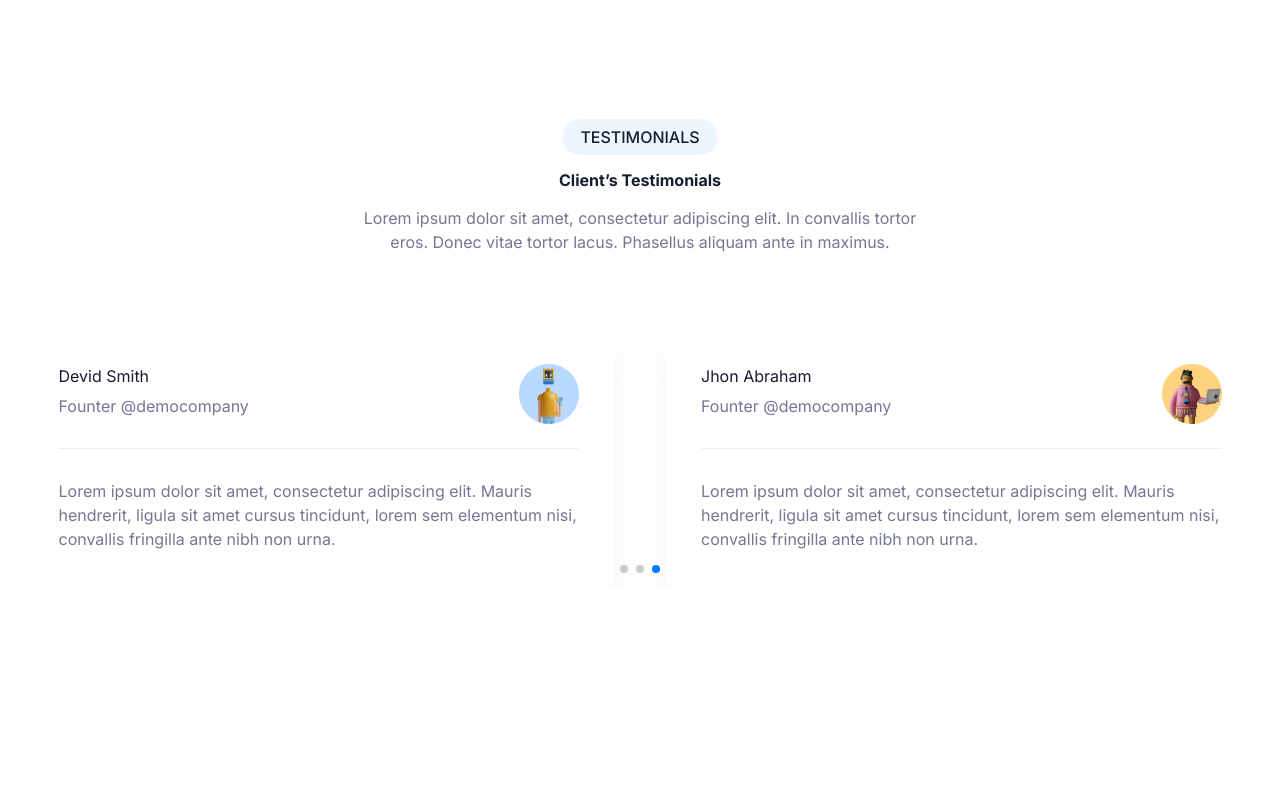
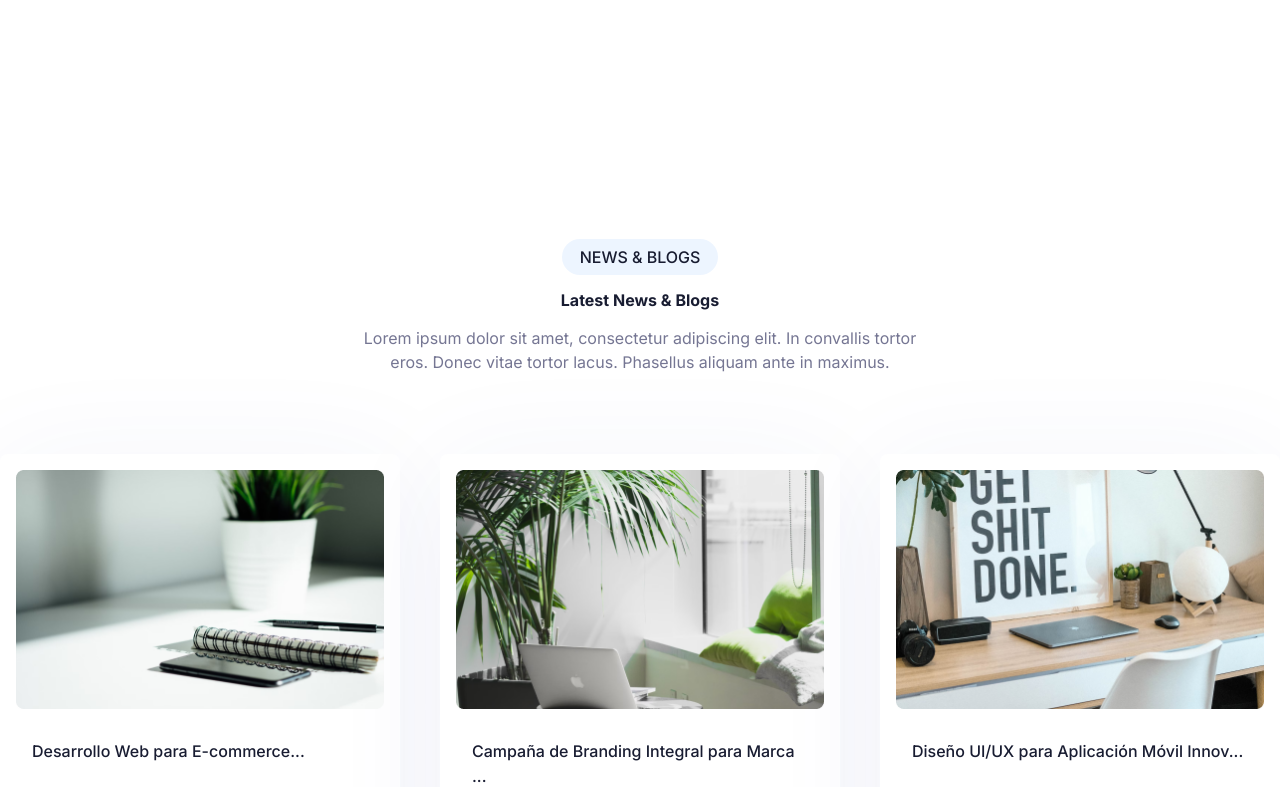
Before and after one commit to Mateocorone/Multiservices, a Next.js app: page / in a window 1280 px wide. Shown: the part 1580-2367 px from the top of the page. Built offline with nearby package versions, Linux system fonts and the light colour scheme.

Commit message:
Delete Testimonials
Also need help with permanent delete the file because have a problem when I delete de file

```diff
--- a/app/(site)/support/page.tsx
+++ b/app/(site)/support/page.tsx
@@ -1,5 +1,4 @@
 import React from "react";
-import Contact from "@/components/Contact";
 import { Metadata } from "next";
 
 export const metadata: Metadata = {
@@ -12,7 +11,6 @@ export const metadata: Metadata = {
 const SupportPage = () => {
   return (
     <div className="pb-20 pt-40">
-      <Contact />
     </div>
   );
 };
--- a/components/Testimonial/SingleTestimonial.tsx
+++ /dev/null
@@ -1,23 +0,0 @@
-import { Testimonial } from "@/types/testimonial";
-import Image from "next/image";
-
-const SingleTestimonial = ({ review }: { review: Testimonial }) => {
-  const { name, designation, image, content } = review;
-  return (
-    <div className="rounded-lg bg-white p-9 pt-7.5 shadow-solid-9 dark:border dark:border-strokedark dark:bg-blacksection dark:shadow-none">
-      <div className="mb-7.5 flex justify-between border-b border-stroke pb-6 dark:border-strokedark">
-        <div>
-          <h3 className="mb-1.5 text-metatitle3 text-black dark:text-white">
-            {name}
-          </h3>
-          <p>{designation}</p>
-        </div>
-        <Image width={60} height={50} className="" src={image} alt={name} />
-      </div>
-
-      <p>{content}</p>
-    </div>
-  );
-};
-
-export default SingleTestimonial;
--- a/components/Testimonial/index.tsx
+++ b/components/Testimonial/index.tsx
@@ -1,88 +1,5 @@
-"use client";
-import SectionHeader from "../Common/SectionHeader";
+const Testimonial = () => {
 
-import { Autoplay, Pagination } from "swiper";
-import "swiper/css";
-import "swiper/css/navigation";
-import "swiper/css/pagination";
-import { Swiper, SwiperSlide } from "swiper/react";
-
-import { motion } from "framer-motion";
-import SingleTestimonial from "./SingleTestimonial";
-import { testimonialData } from "./testimonialData";
-
-const Testimonial = () => {
-  return (
-    <>
-      <section>
-        <div className="mx-auto max-w-c-1315 px-4 md:px-8 xl:px-0">
-          {/* <!-- Section Title Start --> */}
-          <div className="animate_top mx-auto text-center">
-            <SectionHeader
-              headerInfo={{
-                title: `TESTIMONIALS`,
-                subtitle: `Client’s Testimonials`,
-                description: `Lorem ipsum dolor sit amet, consectetur adipiscing elit. In convallis tortor eros. Donec vitae tortor lacus. Phasellus aliquam ante in maximus.`,
-              }}
-            />
-          </div>
-          {/* <!-- Section Title End --> */}
-        </div>
-
-        <motion.div
-          variants={{
-            hidden: {
-              opacity: 0,
-              y: -20,
-            },
-
-            visible: {
-              opacity: 1,
-              y: 0,
-            },
-          }}
-          initial="hidden"
-          whileInView="visible"
-          transition={{ duration: 1, delay: 0.1 }}
-          viewport={{ once: true }}
-          className="animate_top mx-auto mt-15 max-w-c-1235 px-4 md:px-8 xl:mt-20 xl:px-0"
-        >
-          {/* <!-- Slider main container --> */}
-          <div className="swiper testimonial-01 mb-20 pb-22.5">
-            {/* <!-- Additional required wrapper --> */}
-            <Swiper
-              spaceBetween={50}
-              slidesPerView={2}
-              autoplay={{
-                delay: 2500,
-                disableOnInteraction: false,
-              }}
-              pagination={{
-                clickable: true,
-              }}
-              modules={[Autoplay, Pagination]}
-              breakpoints={{
-                // when window width is >= 640px
-                0: {
-                  slidesPerView: 1,
-                },
-                // when window width is >= 768px
-                768: {
-                  slidesPerView: 2,
-                },
-              }}
-            >
-              {testimonialData.map((review) => (
-                <SwiperSlide key={review?.id}>
-                  <SingleTestimonial review={review} />
-                </SwiperSlide>
-              ))}
-            </Swiper>
-          </div>
-        </motion.div>
-      </section>
-    </>
-  );
 };
 
 export default Testimonial;
--- a/components/Testimonial/testimonialData.ts
+++ /dev/null
@@ -1,38 +0,0 @@
-import image1 from "@/public/images/user/user-01.png";
-import image2 from "@/public/images/user/user-02.png";
-import { Testimonial } from "@/types/testimonial";
-
-export const testimonialData: Testimonial[] = [
-  {
-    id: 1,
-    name: "Devid Smith",
-    designation: "Founter @democompany",
-    image: image1,
-    content:
-      "Lorem ipsum dolor sit amet, consectetur adipiscing elit. Mauris hendrerit, ligula sit amet cursus tincidunt, lorem sem elementum nisi, convallis fringilla ante nibh non urna.",
-  },
-  {
-    id: 2,
-    name: "Jhon Abraham",
-    designation: "Founter @democompany",
-    image: image2,
-    content:
-      "Lorem ipsum dolor sit amet, consectetur adipiscing elit. Mauris hendrerit, ligula sit amet cursus tincidunt, lorem sem elementum nisi, convallis fringilla ante nibh non urna.",
-  },
-  {
-    id: 3,
-    name: "Devid Smith",
-    designation: "Founter @democompany",
-    image: image1,
-    content:
-      "Lorem ipsum dolor sit amet, consectetur adipiscing elit. Mauris hendrerit, ligula sit amet cursus tincidunt, lorem sem elementum nisi, convallis fringilla ante nibh non urna.",
-  },
-  {
-    id: 4,
-    name: "Jhon Abraham",
-    designation: "Founter @democompany",
-    image: image2,
-    content:
-      "Lorem ipsum dolor sit amet, consectetur adipiscing elit. Mauris hendrerit, ligula sit amet cursus tincidunt, lorem sem elementum nisi, convallis fringilla ante nibh non urna.",
-  },
-];
```
Also changed, not shown: types/testimonial.ts (deleted, +0 -8 lines), public/images/user/user-01.png (deleted), public/images/user/user-02.png (deleted).
